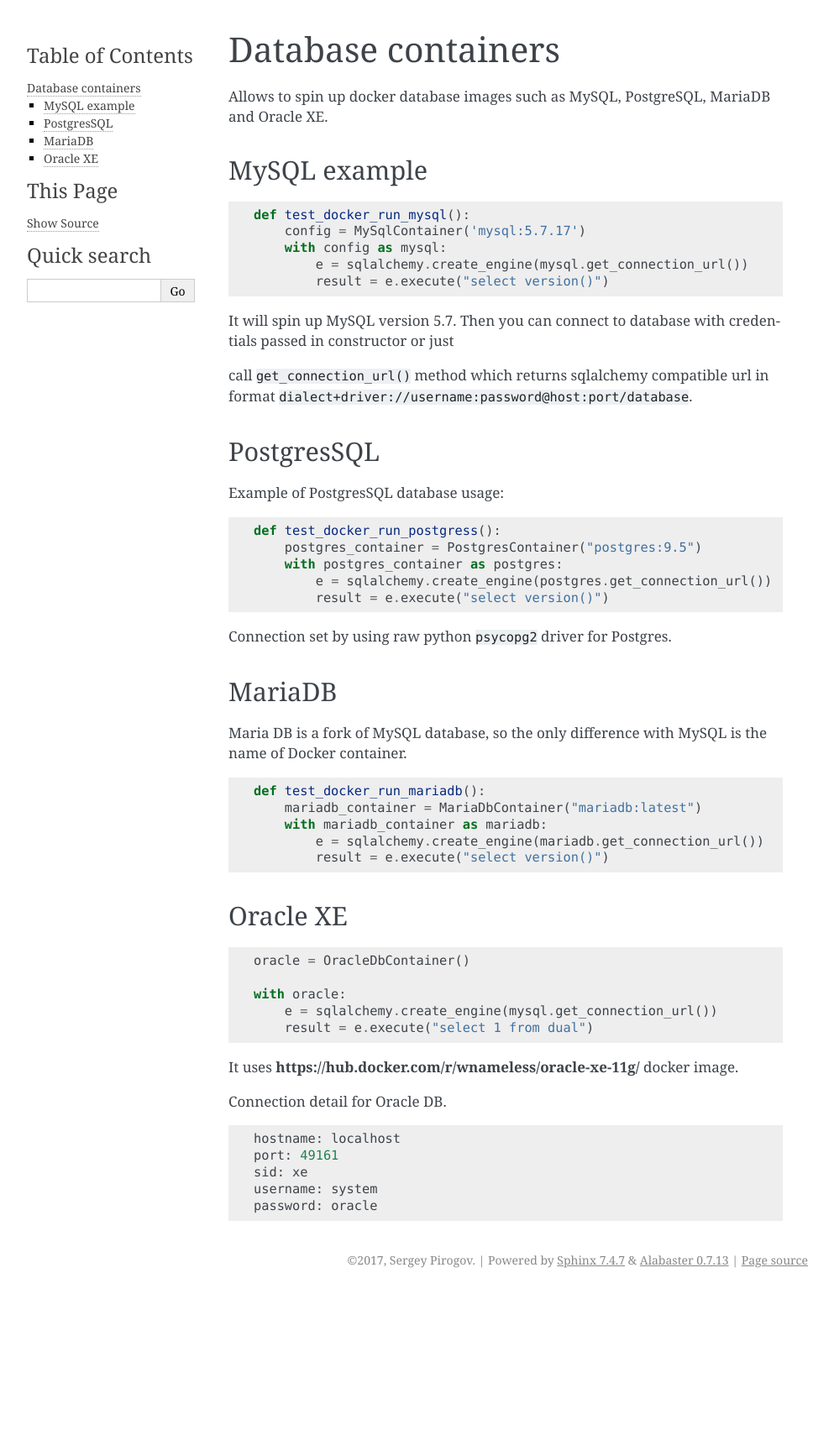
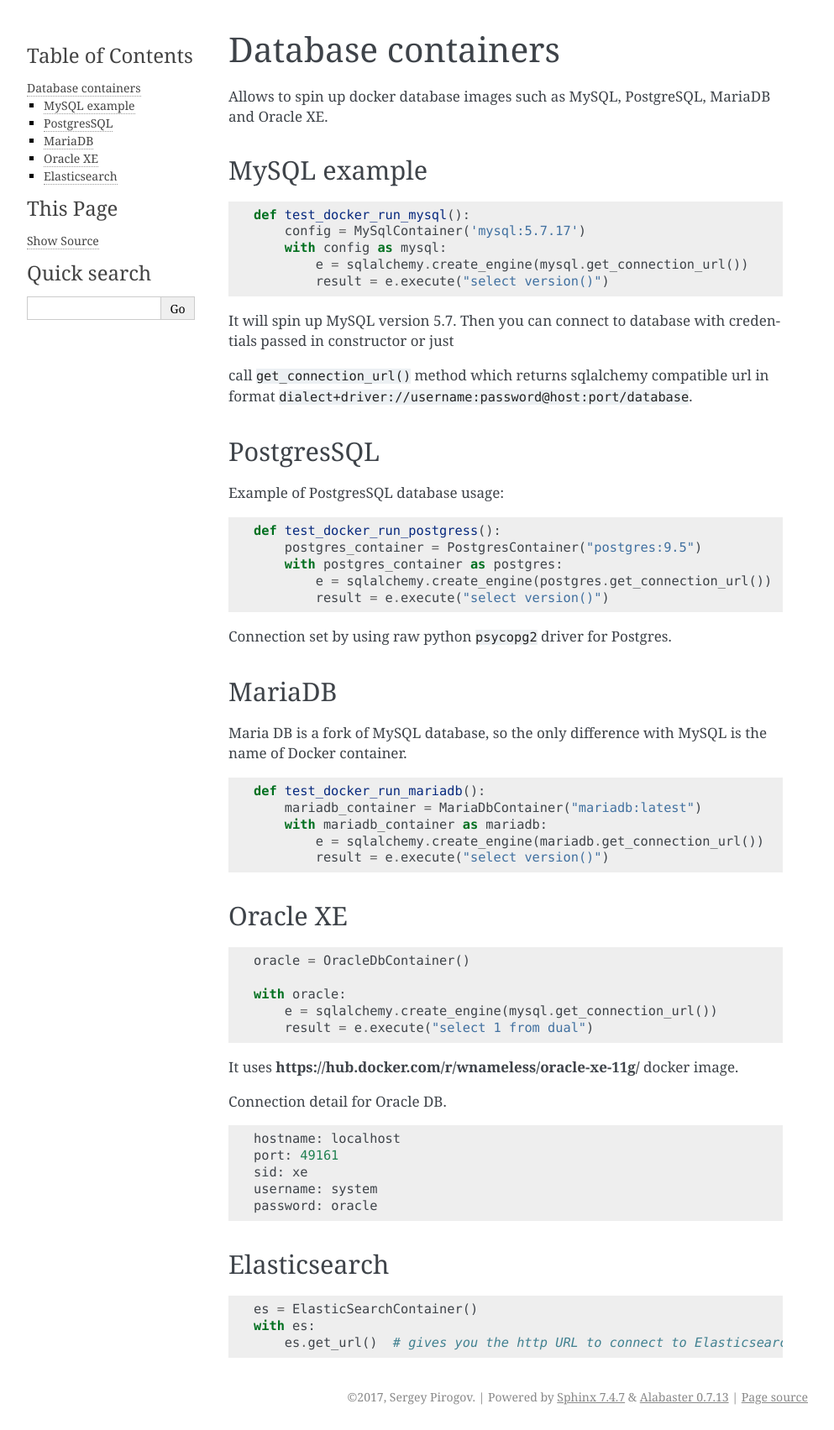
Before and after one commit to testcontainers/testcontainers-python, a Sphinx documentation site: the page built from docs/database.rst, in a window 1280 px wide. Shown: the whole page at 84% size, without its empty margins (148-1141 px from the left). Built offline with Sphinx 7.4.7, drawn with Linux system fonts in a browser that asks for light colours; pages that are not in the unit, such as notebooks, are missing from menus; before the commit the page ends 1540 px from its top, so only the background shows below that.

Commit message:
Update Elasticsearch support
* elasticsearch:latest no longer exists
* Entrypoint has changed too; pass stuff as environment variables instead
* Refactor method to calculate URL
* Add some testing
* Add some docs, reference in index.rst

```diff
--- a/docs/database.rst
+++ b/docs/database.rst
@@ -68,3 +68,12 @@ Connection detail for Oracle DB.
     sid: xe
     username: system
     password: oracle
+
+Elasticsearch
+-------------
+
+::
+
+    es = ElasticSearchContainer()
+    with es:
+        es.get_url()  # gives you the http URL to connect to Elasticsearch
--- a/docs/index.rst
+++ b/docs/index.rst
@@ -14,6 +14,7 @@ Currently available features:
 - MySql db container
 - PostgreSQL db container
 - Google Cloud PubSub emulator container
+- Elasticsearch container
 - Generic Docker containers
 
 Installation
```
Also changed, not shown: 2 other files.
